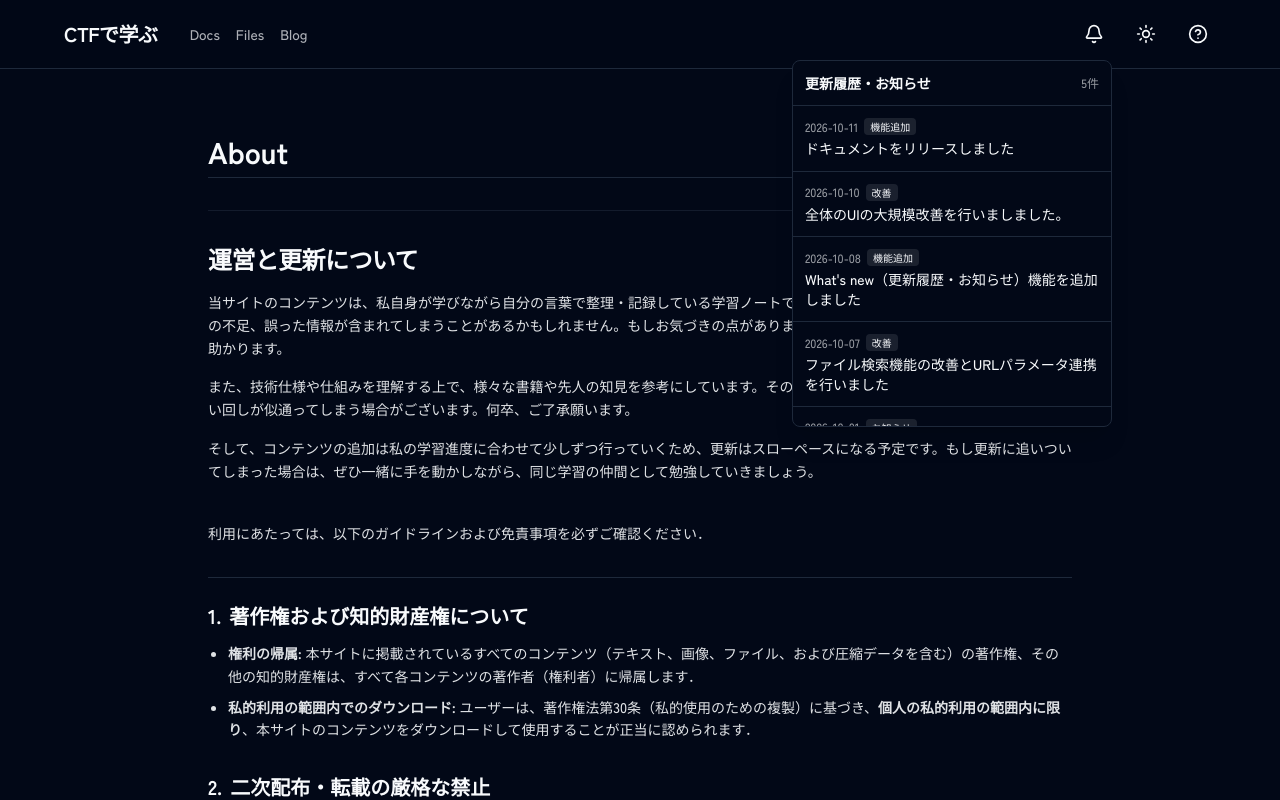
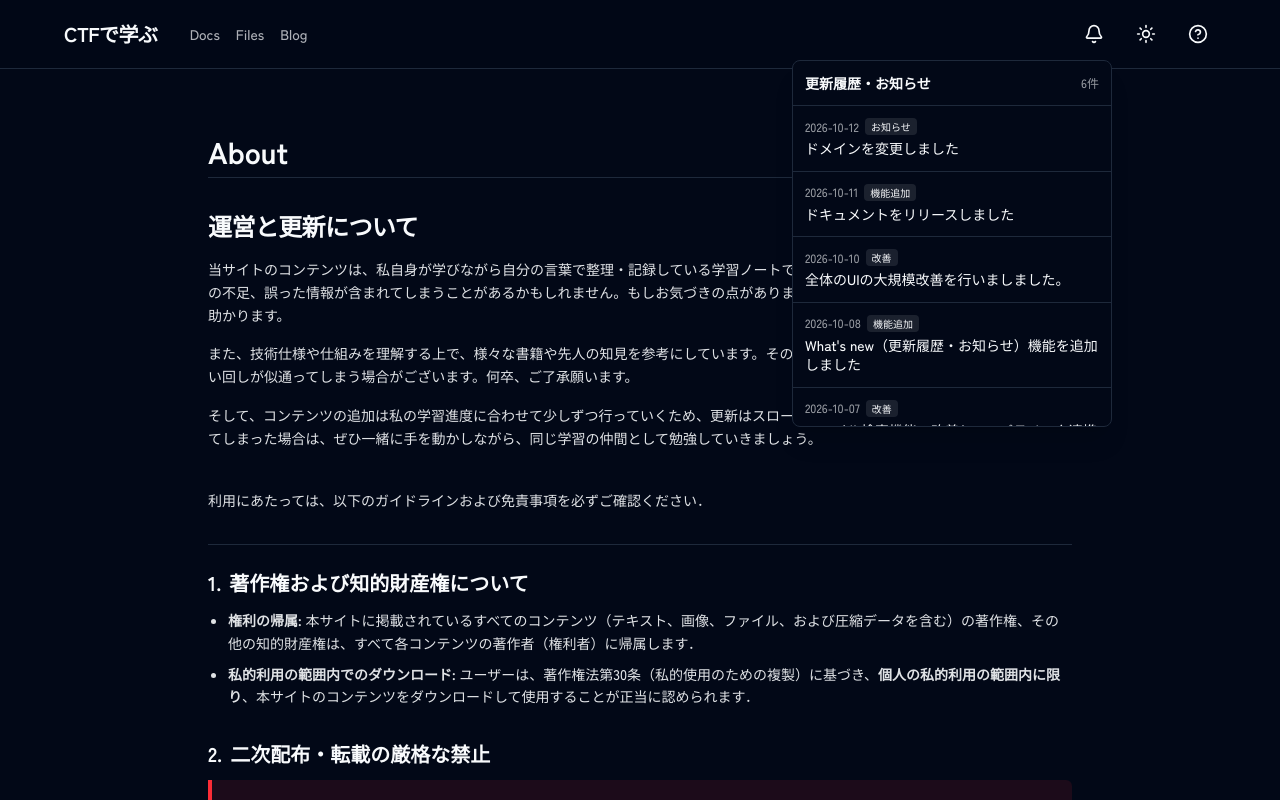
Before and after one commit to suikamin/ctfgonet, a Next.js app in the folder web/: page /about in a window 1280 px wide. Both pictures are taken after a click on the button 1094 px from the left and 34 px from the top of the page. Shown: the top 800 px of the page. Built offline with nearby package versions, Linux system fonts and the light colour scheme.

Commit message:
chore: ドメイン変更作業と軽微なデザインの改善

```diff
--- a/web/app/about/page.tsx
+++ b/web/app/about/page.tsx
@@ -17,7 +17,7 @@ export default function About() {
 
         {/* 運営と更新について */}
         <div className="pt-2">
-          <h2 className="text-2xl font-bold mb-4 text-foreground tracking-tight border-t border-border/60 pt-8">
+          <h2 className="text-2xl font-bold mb-4 text-foreground tracking-tight">
             運営と更新について
           </h2>
           <div className="space-y-4 text-sm leading-relaxed opacity-90">
--- a/web/app/components/Header.tsx
+++ b/web/app/components/Header.tsx
@@ -19,7 +19,7 @@ export default async function Header() {
         {/* ナビゲーションリンク (PC/タブレット用) */}
         <nav className="hidden sm:flex items-center gap-4 text-sm font-medium">
           <Link
-            href="https://docs.ctfgo.net"
+            href="https://docs.ctfdemanabu.com"
             className="text-foreground/70 hover:text-foreground transition-colors"
           >
             Docs
@@ -31,7 +31,7 @@ export default async function Header() {
             Files
           </Link>
           <Link
-            href="https://blog.ctfgo.net"
+            href="https://blog.ctfdemanabu.com"
             className="text-foreground/70 hover:text-foreground transition-colors"
           >
             Blog
--- a/web/app/components/WhatsNewMenu.tsx
+++ b/web/app/components/WhatsNewMenu.tsx
@@ -59,7 +59,7 @@ export function WhatsNewMenu({ items = [] }: { items?: UpdateItem[] }) {
             </span>
           )}
         </div>
-        <ul className="max-h-80 overflow-y-auto divide-y divide-border text-sm">
+        <ul className="max-h-80 overflow-y-auto divide-y divide-border text-sm no-scrollbar [scrollbar-width:none] [&::-webkit-scrollbar]:hidden">
           {items.length === 0 ? (
             <li className="p-4 text-center text-xs text-foreground/60">
               現在お知らせはありません
--- a/web/app/data/updates.json
+++ b/web/app/data/updates.json
@@ -1,10 +1,17 @@
 [
+  {
+    "id": "update-2026-10-12-01",
+    "date": "2026-10-12",
+    "category": "お知らせ",
+    "title": "ドメインを変更しました",
+    "url": "https://ctfdemanabu.com"
+  },
   {
     "id": "update-2026-10-11-01",
     "date": "2026-10-11",
     "category": "機能追加",
     "title": "ドキュメントをリリースしました",
-    "url": "https://docs.ctfgo.net"
+    "url": "https://docs.ctfdemanabu.com"
   },
   {
     "id": "update-2026-10-10-01",
--- a/web/app/globals.css
+++ b/web/app/globals.css
@@ -26,3 +26,12 @@
 body {
   @apply bg-background text-foreground;
 }
+
+/* スクロールバー非表示ユーティリティ */
+@utility no-scrollbar {
+  -ms-overflow-style: none;
+  scrollbar-width: none;
+  &::-webkit-scrollbar {
+    display: none;
+  }
+}
--- a/web/app/page.tsx
+++ b/web/app/page.tsx
@@ -14,22 +14,23 @@ import { getUpdates } from "./lib/updates";
 import VulnerabilityShowcase from "./components/VulnerabilityShowcase";
 
 export const metadata: Metadata = {
-  title: "CTFで学ぶ情報セキュリティ | ctfgo.net",
+  title: "CTFで学ぶ情報セキュリティ | ctfdemanabu",
   description:
-    "CTFを通してWebの起源からモダン開発、コンピュータの仕組み、現代の情報セキュリティを学ぶ解説記事と資料ダウンロードプラットフォーム",
+    "CTFを通してWebの起源からモダン開発、コンピュータの仕組み、現代の情報セキュリティを学ぶ",
   keywords: [
-    "ctfgo",
-    "ctfgo.net",
     "ctf",
     "web",
     "pwn",
     "セキュリティ",
     "CTFで学ぶ",
+    "ctfgo",
+    "ctfgo.net",
+    "ctfdemanabu"
   ],
   openGraph: {
-    title: "CTFで学ぶセキュリティ | ctfgo.net",
+    title: "CTFで学ぶセキュリティ | ctfdemanabu",
     description:
-      "CTFを通してWebの起源からモダン開発、コンピュータの仕組み、現代の情報セキュリティを学ぶ解説記事と資料ダウンロード",
+      "CTFを通してWebの起源からモダン開発、コンピュータの仕組み、現代の情報セキュリティを学ぶ",
     type: "website",
   },
 };
@@ -95,7 +96,7 @@ export default async function HomePage() {
           {/* メインCTAエリア */}
           <div className="pt-2 flex flex-wrap items-center justify-start gap-3 sm:gap-4 w-full sm:w-auto">
             <Link
-              href="https://docs.ctfgo.net"
+              href="https://docs.ctfdemanabu.com"
               className="w-full sm:w-auto inline-flex items-center justify-center px-6 py-3.5 sm:px-7 sm:py-4 text-sm sm:text-base lg:text-lg font-bold bg-foreground text-background hover:opacity-90 rounded-xl shadow-md transition-all transform hover:-translate-y-0.5 focus:outline-none focus:ring-2 focus:ring-foreground focus:ring-offset-2"
             >
               さぁ、始めよう
@@ -111,7 +112,7 @@ export default async function HomePage() {
                 <Folder className="w-5 h-5 lg:w-6 lg:h-6" />
               </Link>
               <Link
-                href="https://blog.ctfgo.net"
+                href="https://blog.ctfdemanabu.com"
                 title="記事を読む (Blog)"
                 aria-label="記事を読む"
                 className="inline-flex items-center justify-center h-[48px] w-[48px] sm:h-[52px] sm:w-[52px] lg:h-[60px] lg:w-[60px] bg-background/80 hover:bg-foreground/10 text-foreground/85 hover:text-foreground border border-border backdrop-blur-md rounded-xl shadow-sm transition-all transform hover:-translate-y-0.5 focus:outline-none focus:ring-2 focus:ring-foreground focus:ring-offset-2 shrink-0"
```
